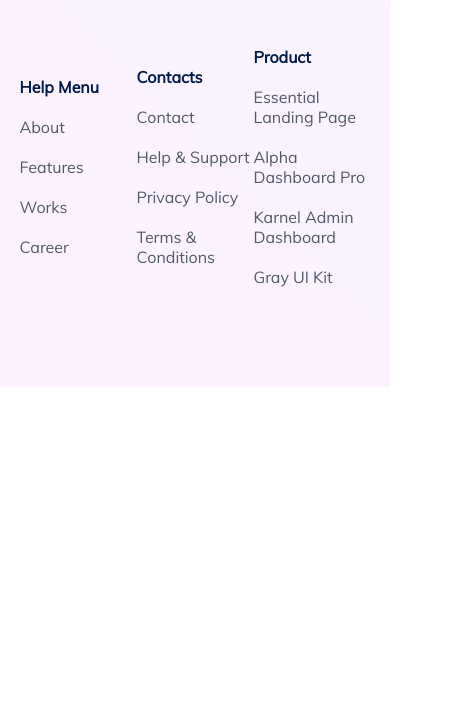
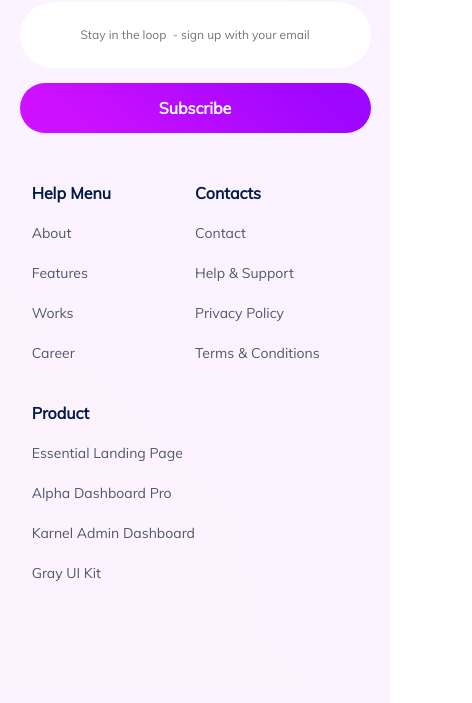
Before and after one commit to cherrrnikov/flowbase, a plain HTML site: page index.html in a window 390 px wide. Shown: the part 5648-6351 px from the top of the page, 472 px wide, since content can reach past the window. Before the commit the page ends 6035 px from the top, so only its background shows below. Drawn offline with Linux system fonts and the light colour scheme; files whose address does not match are found by name.

Commit message:
Adapt footer without JS for POST-request

```diff
--- a/sass/_media.sass
+++ b/sass/_media.sass
@@ -76,6 +76,11 @@
         &-item
             &__title
                 max-width: 380px
+    .footer
+        &-form
+            width: 72%
+            &__input
+                padding-right: 140px
 @media(max-width: 768px)
     .container
         max-width: 500px
@@ -160,6 +165,16 @@
         &-offer
             &__title
                 font-size: 40px
+    .footer
+        &-logo
+            margin-bottom: 40px
+        &-top
+            flex-direction: column
+        &-form
+            width: 100%
+        &-list
+            &__link
+                font-size: 14px
 @media(max-width: 576px)
     .main
         padding-bottom: 70px
@@ -243,6 +258,28 @@
                 line-height: 1.3
             &__name
                 font-size: 10px
+    .footer
+        &-bottom
+            flex-wrap: wrap
+            grid-template-rows: repeat(2, 1fr)
+            grid-template-columns: repeat(2, 1fr)
+        &-list
+            margin-bottom: 20px
+        &-form
+            &__btn
+                width: 100%
+                top: 0
+                right: 0
+                position: relative
+            &__group
+                display: flex
+                flex-direction: column
+                align-items: center
+            &__input
+                padding: 23px 40px
+                text-align: center
+                margin-bottom: 15px
+                font-size: 12px
 @media(max-width: 477px)
     .courses
         &-list
--- a/sass/sections/_footer.sass
+++ b/sass/sections/_footer.sass
@@ -56,6 +56,7 @@
             margin-bottom: 20px
         &__item
             margin-bottom: 20px
+            white-space: nowrap
         &__link
             font-family: Mulish;
             font-style: normal;
```
Also changed, not shown: css/style.css, 1 other file.
